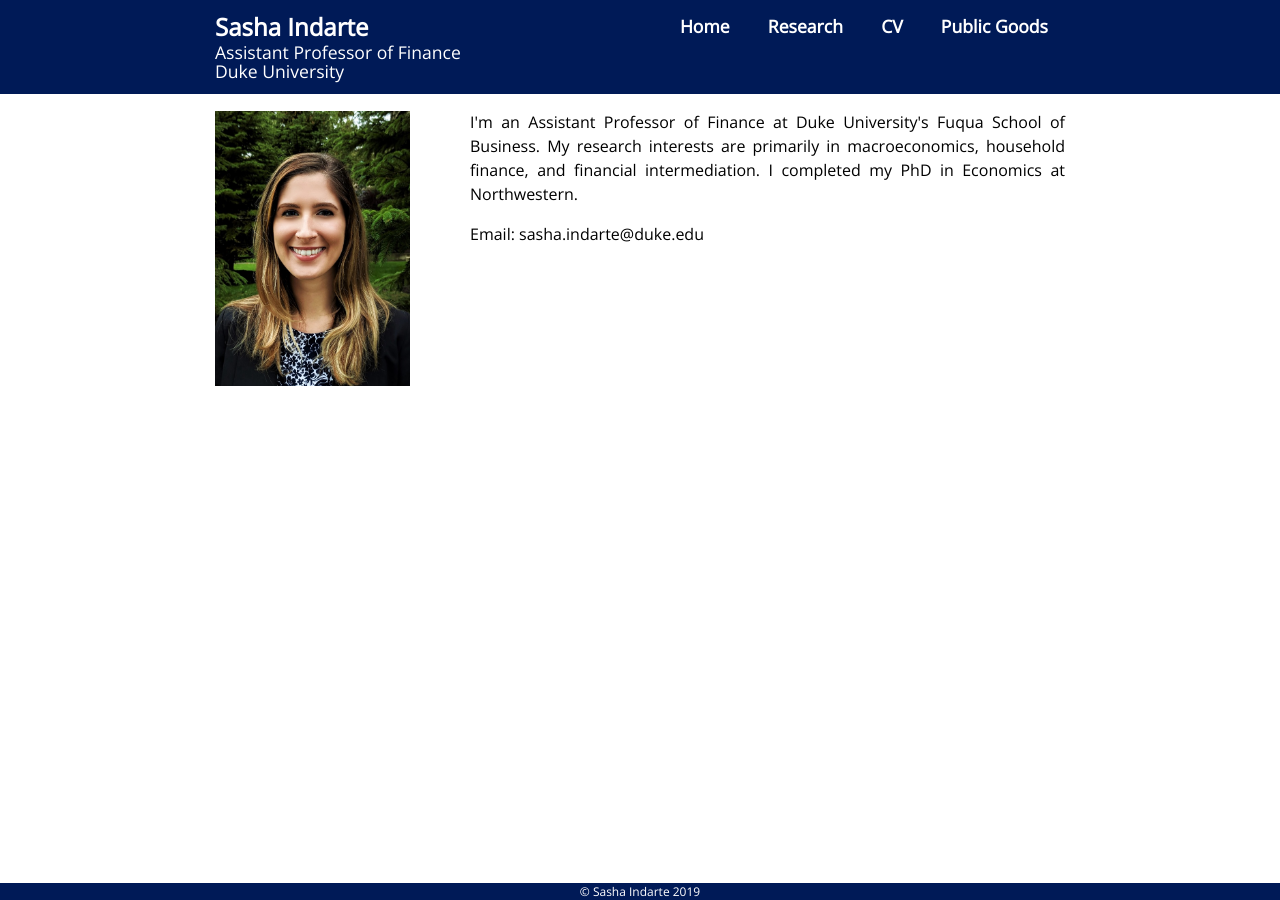
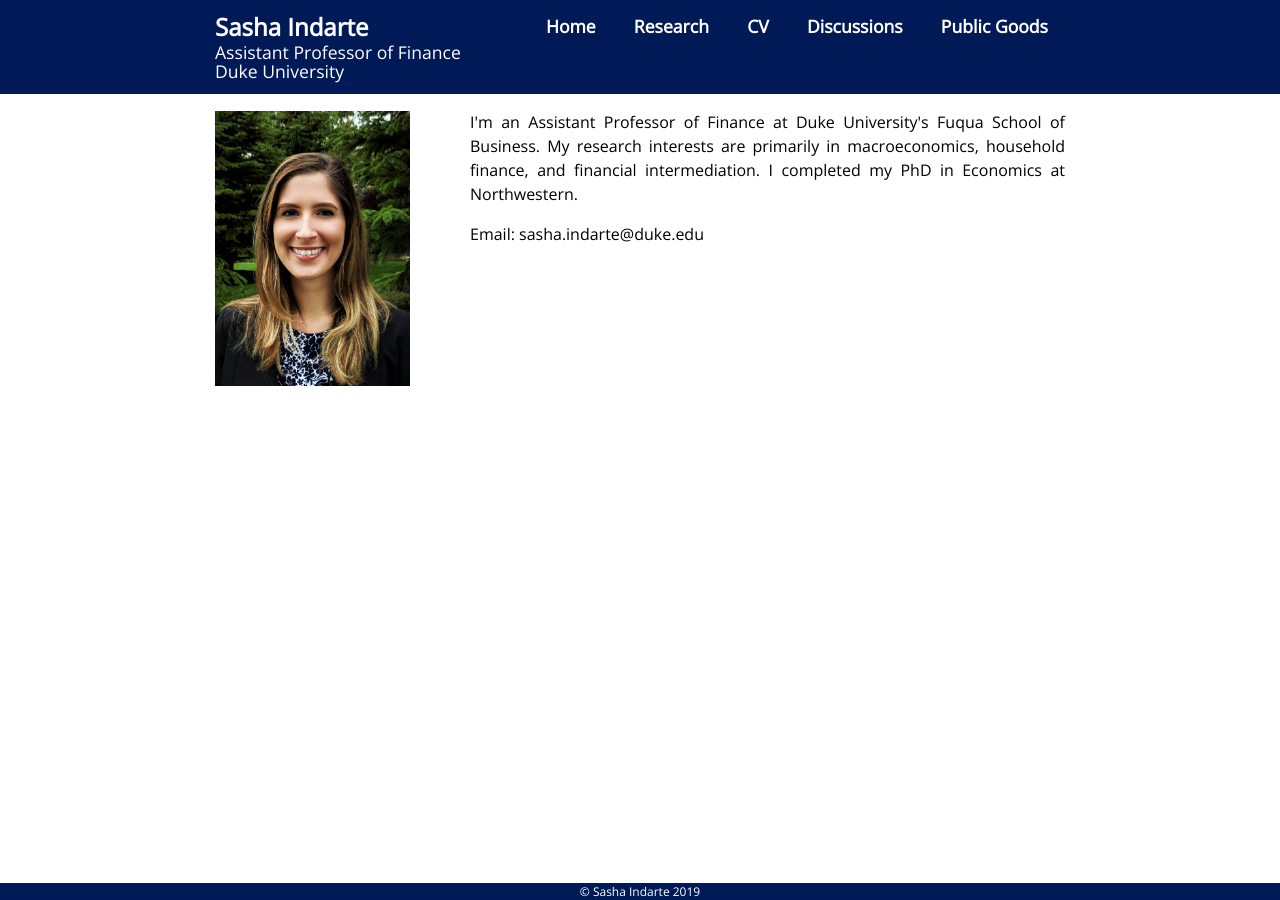
Before and after one commit to sashaindarte/sashaindarte.github.io, a Jekyll site: the page built from index.html, in a window 1280 px wide. Built offline with Jekyll 4.4.1, drawn with Linux system fonts in a browser that asks for light colours.

Commit message:
added discussions link

```diff
--- a/_layouts/default.html
+++ b/_layouts/default.html
@@ -28,6 +28,7 @@
 				<a href="/" class="right">Home</a>
 				<a href="/research" class="right">Research</a>
 				<a href="/cv/CV_sasha.pdf" class="right">CV</a>
+				<a href="/discussions" class="right">Discussions</a>
 				<a href="/public_goods" class="right">Public Goods</a>
 			</div>
 			</div>
```
